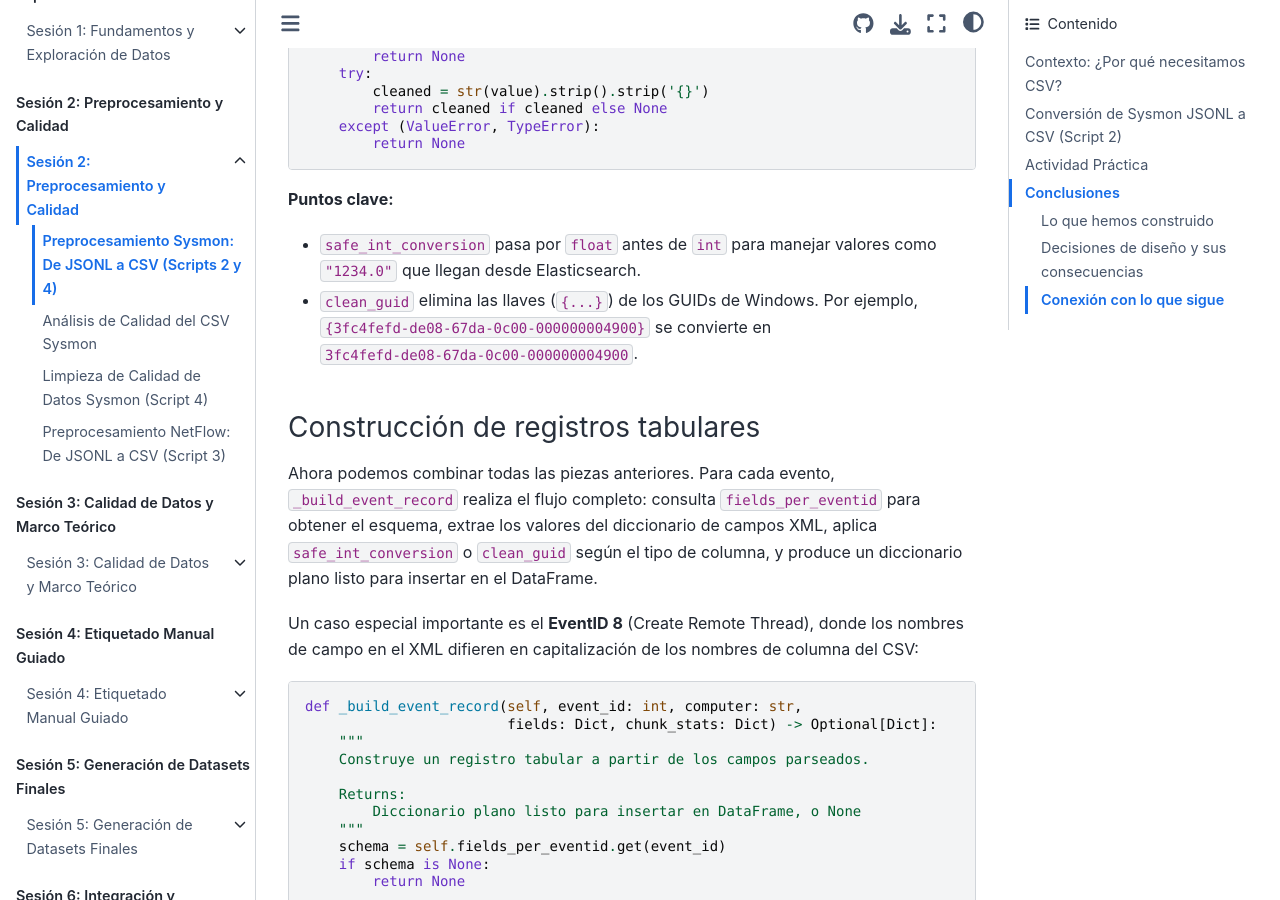
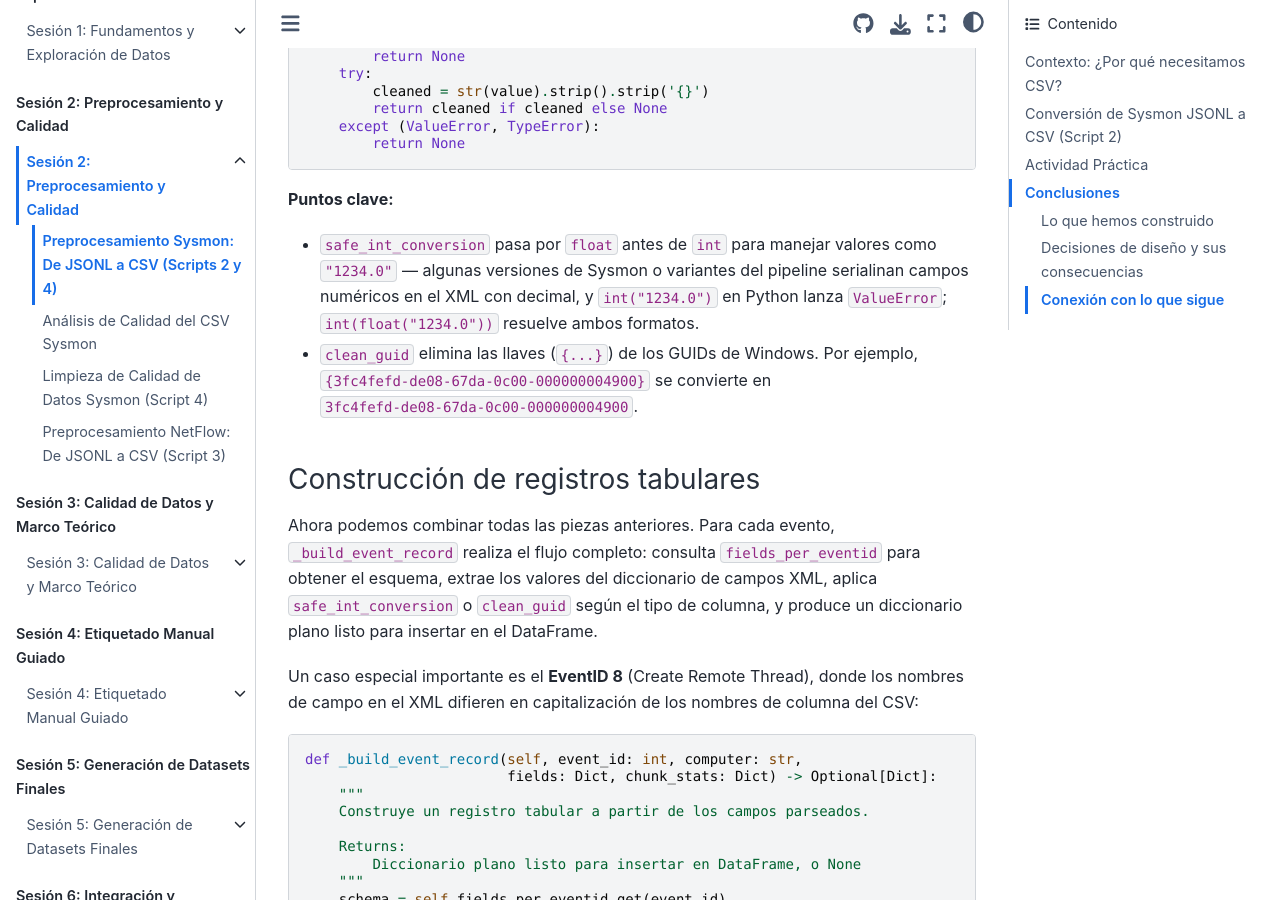
Before and after one commit to ollerenac/curso2026, a Jupyter Book: the page built from sesion-2/7-preprocesamiento-sysmon.md, in a window 1280 px wide and 900 px high, scrolled down 13825 px. Built offline with Jupyter Book 1.0.4 settings and Sphinx 7.4.7 and the Sphinx Book theme 1.1.4, drawn with Linux system fonts in a browser that asks for light colours.

Commit message:
fix(sesion-2): correct safe_int_conversion bullet — remove 'from Elasticsearch' framing, explain defensive float conversion

````diff
--- a/sesion-2/7-preprocesamiento-sysmon.md
+++ b/sesion-2/7-preprocesamiento-sysmon.md
@@ -747,7 +747,7 @@ def clean_guid(self, value) -> Optional[str]:
 ```
 
 **Puntos clave:**
-- `safe_int_conversion` pasa por `float` antes de `int` para manejar valores como `"1234.0"` que llegan desde Elasticsearch.
+- `safe_int_conversion` pasa por `float` antes de `int` para manejar valores como `"1234.0"` — algunas versiones de Sysmon o variantes del pipeline serialinan campos numéricos en el XML con decimal, y `int("1234.0")` en Python lanza `ValueError`; `int(float("1234.0"))` resuelve ambos formatos.
 - `clean_guid` elimina las llaves (`{...}`) de los GUIDs de Windows. Por ejemplo, `{3fc4fefd-de08-67da-0c00-000000004900}` se convierte en `3fc4fefd-de08-67da-0c00-000000004900`.
 
 ### Construcción de registros tabulares
````
